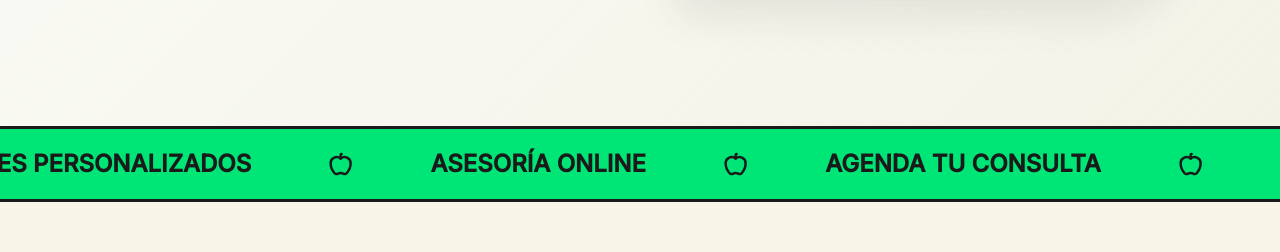
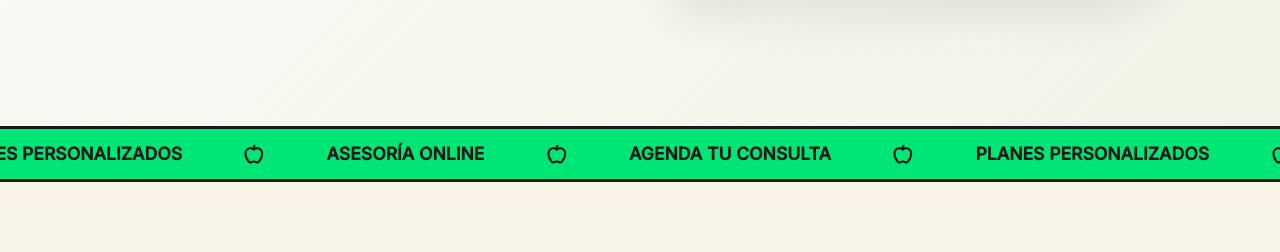
Before and after one commit to wintersoldier1501/biosalud-web, a React (Vite) app: page / in a window 1280 px wide. Shown: the part 781-1033 px from the top of the page. Built offline with nearby package versions, Linux system fonts and the light colour scheme; a web font is replaced by a local one.

Commit message:
Reducido el tamaño de letra de la marquesina

```diff
--- a/src/App.css
+++ b/src/App.css
@@ -268,7 +268,7 @@
   background-color: var(--color-accent);
   border-top: 3px solid var(--color-border);
   border-bottom: 3px solid var(--color-border);
-  padding: 1rem 0;
+  padding: 0.7rem 0;
   overflow: hidden;
   position: relative;
   display: flex;
@@ -280,7 +280,7 @@
   animation: marquee 35s linear infinite;
   font-family: var(--font-sans);
   font-weight: 800;
-  font-size: 1.5rem;
+  font-size: 1.1rem;
   color: var(--color-border);
   text-transform: uppercase;
   white-space: nowrap;
--- a/src/pages/Home.jsx
+++ b/src/pages/Home.jsx
@@ -41,20 +41,20 @@ const Home = () => {
       <div className="marquee-container">
         <div className="marquee-content">
           <span>
-            AGENDA TU CONSULTA &nbsp;&nbsp;&nbsp;&nbsp;&nbsp;&nbsp;&nbsp;&nbsp; <Apple size={24} strokeWidth={2.5} style={{verticalAlign: 'middle', margin: '0 20px'}}/> &nbsp;&nbsp;&nbsp;&nbsp;&nbsp;&nbsp;&nbsp;&nbsp;
-            PLANES PERSONALIZADOS &nbsp;&nbsp;&nbsp;&nbsp;&nbsp;&nbsp;&nbsp;&nbsp; <Apple size={24} strokeWidth={2.5} style={{verticalAlign: 'middle', margin: '0 20px'}}/> &nbsp;&nbsp;&nbsp;&nbsp;&nbsp;&nbsp;&nbsp;&nbsp;
-            ASESORÍA ONLINE &nbsp;&nbsp;&nbsp;&nbsp;&nbsp;&nbsp;&nbsp;&nbsp; <Apple size={24} strokeWidth={2.5} style={{verticalAlign: 'middle', margin: '0 20px'}}/> &nbsp;&nbsp;&nbsp;&nbsp;&nbsp;&nbsp;&nbsp;&nbsp;
-            AGENDA TU CONSULTA &nbsp;&nbsp;&nbsp;&nbsp;&nbsp;&nbsp;&nbsp;&nbsp; <Apple size={24} strokeWidth={2.5} style={{verticalAlign: 'middle', margin: '0 20px'}}/> &nbsp;&nbsp;&nbsp;&nbsp;&nbsp;&nbsp;&nbsp;&nbsp;
-            PLANES PERSONALIZADOS &nbsp;&nbsp;&nbsp;&nbsp;&nbsp;&nbsp;&nbsp;&nbsp; <Apple size={24} strokeWidth={2.5} style={{verticalAlign: 'middle', margin: '0 20px'}}/> &nbsp;&nbsp;&nbsp;&nbsp;&nbsp;&nbsp;&nbsp;&nbsp;
-            ASESORÍA ONLINE &nbsp;&nbsp;&nbsp;&nbsp;&nbsp;&nbsp;&nbsp;&nbsp; <Apple size={24} strokeWidth={2.5} style={{verticalAlign: 'middle', margin: '0 20px'}}/> &nbsp;&nbsp;&nbsp;&nbsp;&nbsp;&nbsp;&nbsp;&nbsp;
+            AGENDA TU CONSULTA &nbsp;&nbsp;&nbsp;&nbsp;&nbsp;&nbsp;&nbsp;&nbsp; <Apple size={20} strokeWidth={2.5} style={{verticalAlign: 'middle', margin: '0 20px'}}/> &nbsp;&nbsp;&nbsp;&nbsp;&nbsp;&nbsp;&nbsp;&nbsp;
+            PLANES PERSONALIZADOS &nbsp;&nbsp;&nbsp;&nbsp;&nbsp;&nbsp;&nbsp;&nbsp; <Apple size={20} strokeWidth={2.5} style={{verticalAlign: 'middle', margin: '0 20px'}}/> &nbsp;&nbsp;&nbsp;&nbsp;&nbsp;&nbsp;&nbsp;&nbsp;
+            ASESORÍA ONLINE &nbsp;&nbsp;&nbsp;&nbsp;&nbsp;&nbsp;&nbsp;&nbsp; <Apple size={20} strokeWidth={2.5} style={{verticalAlign: 'middle', margin: '0 20px'}}/> &nbsp;&nbsp;&nbsp;&nbsp;&nbsp;&nbsp;&nbsp;&nbsp;
+            AGENDA TU CONSULTA &nbsp;&nbsp;&nbsp;&nbsp;&nbsp;&nbsp;&nbsp;&nbsp; <Apple size={20} strokeWidth={2.5} style={{verticalAlign: 'middle', margin: '0 20px'}}/> &nbsp;&nbsp;&nbsp;&nbsp;&nbsp;&nbsp;&nbsp;&nbsp;
+            PLANES PERSONALIZADOS &nbsp;&nbsp;&nbsp;&nbsp;&nbsp;&nbsp;&nbsp;&nbsp; <Apple size={20} strokeWidth={2.5} style={{verticalAlign: 'middle', margin: '0 20px'}}/> &nbsp;&nbsp;&nbsp;&nbsp;&nbsp;&nbsp;&nbsp;&nbsp;
+            ASESORÍA ONLINE &nbsp;&nbsp;&nbsp;&nbsp;&nbsp;&nbsp;&nbsp;&nbsp; <Apple size={20} strokeWidth={2.5} style={{verticalAlign: 'middle', margin: '0 20px'}}/> &nbsp;&nbsp;&nbsp;&nbsp;&nbsp;&nbsp;&nbsp;&nbsp;
           </span>
           <span>
-            AGENDA TU CONSULTA &nbsp;&nbsp;&nbsp;&nbsp;&nbsp;&nbsp;&nbsp;&nbsp; <Apple size={24} strokeWidth={2.5} style={{verticalAlign: 'middle', margin: '0 20px'}}/> &nbsp;&nbsp;&nbsp;&nbsp;&nbsp;&nbsp;&nbsp;&nbsp;
-            PLANES PERSONALIZADOS &nbsp;&nbsp;&nbsp;&nbsp;&nbsp;&nbsp;&nbsp;&nbsp; <Apple size={24} strokeWidth={2.5} style={{verticalAlign: 'middle', margin: '0 20px'}}/> &nbsp;&nbsp;&nbsp;&nbsp;&nbsp;&nbsp;&nbsp;&nbsp;
-            ASESORÍA ONLINE &nbsp;&nbsp;&nbsp;&nbsp;&nbsp;&nbsp;&nbsp;&nbsp; <Apple size={24} strokeWidth={2.5} style={{verticalAlign: 'middle', margin: '0 20px'}}/> &nbsp;&nbsp;&nbsp;&nbsp;&nbsp;&nbsp;&nbsp;&nbsp;
-            AGENDA TU CONSULTA &nbsp;&nbsp;&nbsp;&nbsp;&nbsp;&nbsp;&nbsp;&nbsp; <Apple size={24} strokeWidth={2.5} style={{verticalAlign: 'middle', margin: '0 20px'}}/> &nbsp;&nbsp;&nbsp;&nbsp;&nbsp;&nbsp;&nbsp;&nbsp;
-            PLANES PERSONALIZADOS &nbsp;&nbsp;&nbsp;&nbsp;&nbsp;&nbsp;&nbsp;&nbsp; <Apple size={24} strokeWidth={2.5} style={{verticalAlign: 'middle', margin: '0 20px'}}/> &nbsp;&nbsp;&nbsp;&nbsp;&nbsp;&nbsp;&nbsp;&nbsp;
-            ASESORÍA ONLINE &nbsp;&nbsp;&nbsp;&nbsp;&nbsp;&nbsp;&nbsp;&nbsp; <Apple size={24} strokeWidth={2.5} style={{verticalAlign: 'middle', margin: '0 20px'}}/> &nbsp;&nbsp;&nbsp;&nbsp;&nbsp;&nbsp;&nbsp;&nbsp;
+            AGENDA TU CONSULTA &nbsp;&nbsp;&nbsp;&nbsp;&nbsp;&nbsp;&nbsp;&nbsp; <Apple size={20} strokeWidth={2.5} style={{verticalAlign: 'middle', margin: '0 20px'}}/> &nbsp;&nbsp;&nbsp;&nbsp;&nbsp;&nbsp;&nbsp;&nbsp;
+            PLANES PERSONALIZADOS &nbsp;&nbsp;&nbsp;&nbsp;&nbsp;&nbsp;&nbsp;&nbsp; <Apple size={20} strokeWidth={2.5} style={{verticalAlign: 'middle', margin: '0 20px'}}/> &nbsp;&nbsp;&nbsp;&nbsp;&nbsp;&nbsp;&nbsp;&nbsp;
+            ASESORÍA ONLINE &nbsp;&nbsp;&nbsp;&nbsp;&nbsp;&nbsp;&nbsp;&nbsp; <Apple size={20} strokeWidth={2.5} style={{verticalAlign: 'middle', margin: '0 20px'}}/> &nbsp;&nbsp;&nbsp;&nbsp;&nbsp;&nbsp;&nbsp;&nbsp;
+            AGENDA TU CONSULTA &nbsp;&nbsp;&nbsp;&nbsp;&nbsp;&nbsp;&nbsp;&nbsp; <Apple size={20} strokeWidth={2.5} style={{verticalAlign: 'middle', margin: '0 20px'}}/> &nbsp;&nbsp;&nbsp;&nbsp;&nbsp;&nbsp;&nbsp;&nbsp;
+            PLANES PERSONALIZADOS &nbsp;&nbsp;&nbsp;&nbsp;&nbsp;&nbsp;&nbsp;&nbsp; <Apple size={20} strokeWidth={2.5} style={{verticalAlign: 'middle', margin: '0 20px'}}/> &nbsp;&nbsp;&nbsp;&nbsp;&nbsp;&nbsp;&nbsp;&nbsp;
+            ASESORÍA ONLINE &nbsp;&nbsp;&nbsp;&nbsp;&nbsp;&nbsp;&nbsp;&nbsp; <Apple size={20} strokeWidth={2.5} style={{verticalAlign: 'middle', margin: '0 20px'}}/> &nbsp;&nbsp;&nbsp;&nbsp;&nbsp;&nbsp;&nbsp;&nbsp;
           </span>
         </div>
       </div>
```
